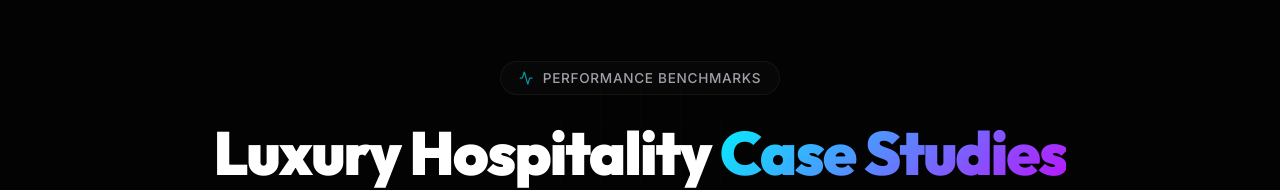
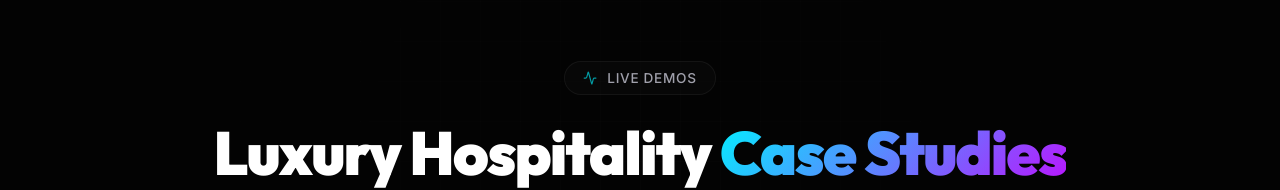
Before and after one commit to Nishithkrishnan/sciencethoughts, a Next.js app: page /case-studies in a window 1280 px wide. Shown: the part 156-346 px from the top of the page. Built offline with nearby package versions, Linux system fonts and the light colour scheme.

Commit message:
Fix leftover PERFORMANCE BENCHMARKS label after removing specific metrics

```diff
--- a/app/case-studies/page.js
+++ b/app/case-studies/page.js
@@ -11,7 +11,7 @@ export default function CaseStudies() {
         <div className="container" style={{ textAlign: "center", position: "relative", zIndex: 1 }}>
           <div style={{ display: "inline-flex", alignItems: "center", gap: "10px", background: "rgba(255,255,255,0.02)", border: "1px solid var(--border-color)", padding: "8px 18px", borderRadius: "30px", marginBottom: "25px" }}>
             <Activity size={14} className="animate-pulse-glow" style={{ color: "var(--accent-teal)" }} />
-            <span style={{ fontSize: "0.85rem", color: "var(--text-secondary)", fontWeight: "500", letterSpacing: "0.05em" }}>PERFORMANCE BENCHMARKS</span>
+            <span style={{ fontSize: "0.85rem", color: "var(--text-secondary)", fontWeight: "500", letterSpacing: "0.05em" }}>LIVE DEMOS</span>
           </div>
 
           <h1 style={{ fontSize: "3.8rem", fontWeight: "900", fontFamily: "var(--font-display)", letterSpacing: "-0.03em", lineHeight: "1.1", marginBottom: "25px" }}>
```
